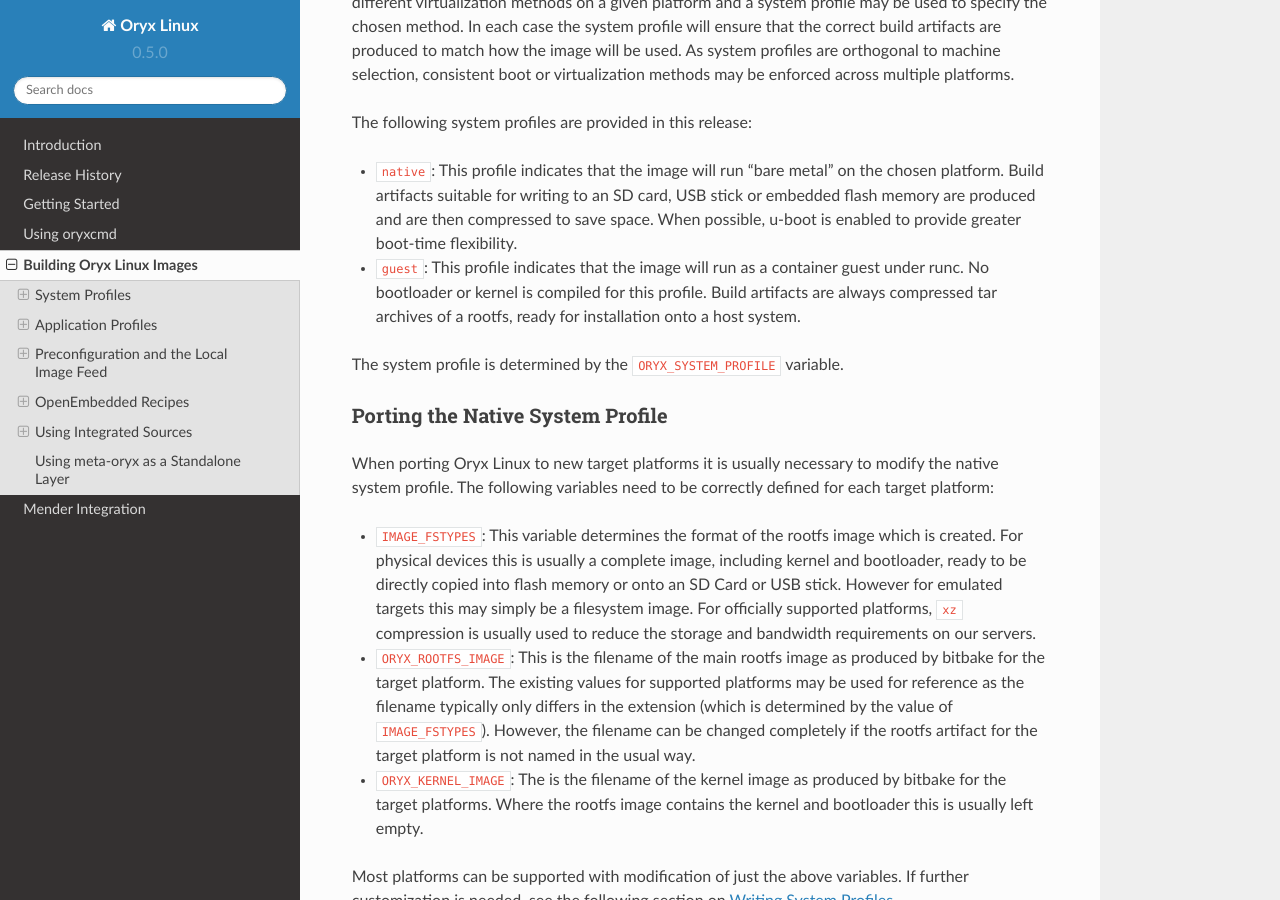
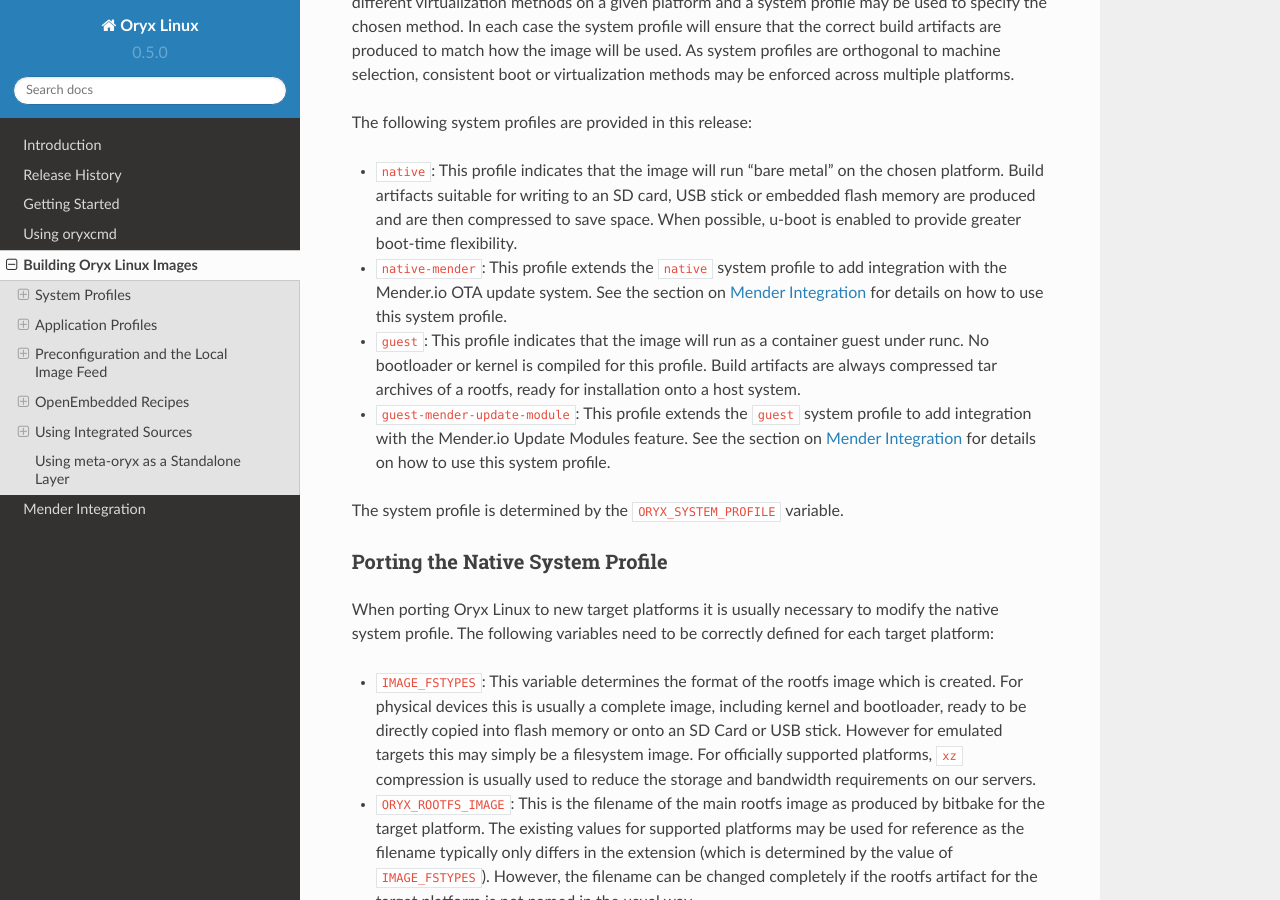
Before and after one commit to NetworkGradeLinux/mion, a Sphinx documentation site: the page built from docs/building-images.rst, in a window 1280 px wide and 900 px high, scrolled down 418 px. Built offline with Sphinx 7.4.7 and the Read the Docs theme 2.0.0, drawn with Linux system fonts in a browser that asks for light colours; some of the changed text lies outside the part shown.

Commit message:
docs: Include Mender system and application profiles
Signed-off-by: Paul Barker <pbarker@oryx-linux.org>

```diff
--- a/docs/building-images.rst
+++ b/docs/building-images.rst
@@ -33,10 +33,19 @@
   save space. When possible, u-boot is enabled to provide greater boot-time
   flexibility.
 
+* ``native-mender``: This profile extends the ``native`` system profile to add
+  integration with the Mender.io OTA update system. See the section on
+  :ref:`mender_integration` for details on how to use this system profile.
+
 * ``guest``: This profile indicates that the image will run as a container
   guest under runc. No bootloader or kernel is compiled for this profile.
   Build artifacts are always compressed tar archives of a rootfs, ready for
   installation onto a host system.
+
+* ``guest-mender-update-module``: This profile extends the ``guest`` system
+  profile to add integration with the Mender.io Update Modules feature. See
+  the section on :ref:`mender_integration` for details on how to use this
+  system profile.
 
 The system profile is determined by the ``ORYX_SYSTEM_PROFILE`` variable.
 
@@ -139,6 +148,11 @@
 * ``host-test``: This profile includes everything in the ``host`` application
   profile plus additional testing and debug tools. It is primarily used in the
   development of Oryx itself.
+
+* ``host-mender-update-modules``: This profiles includes everything in the
+  ``host`` application profile plus additional support for updating guests
+  using Mender Update Modules. See the section on :ref:`mender_integration`
+  for details on how to use this application profile.
 
 It's expected that Oryx will be enhanced by the addition of many more
 application profiles in future releases.
```
